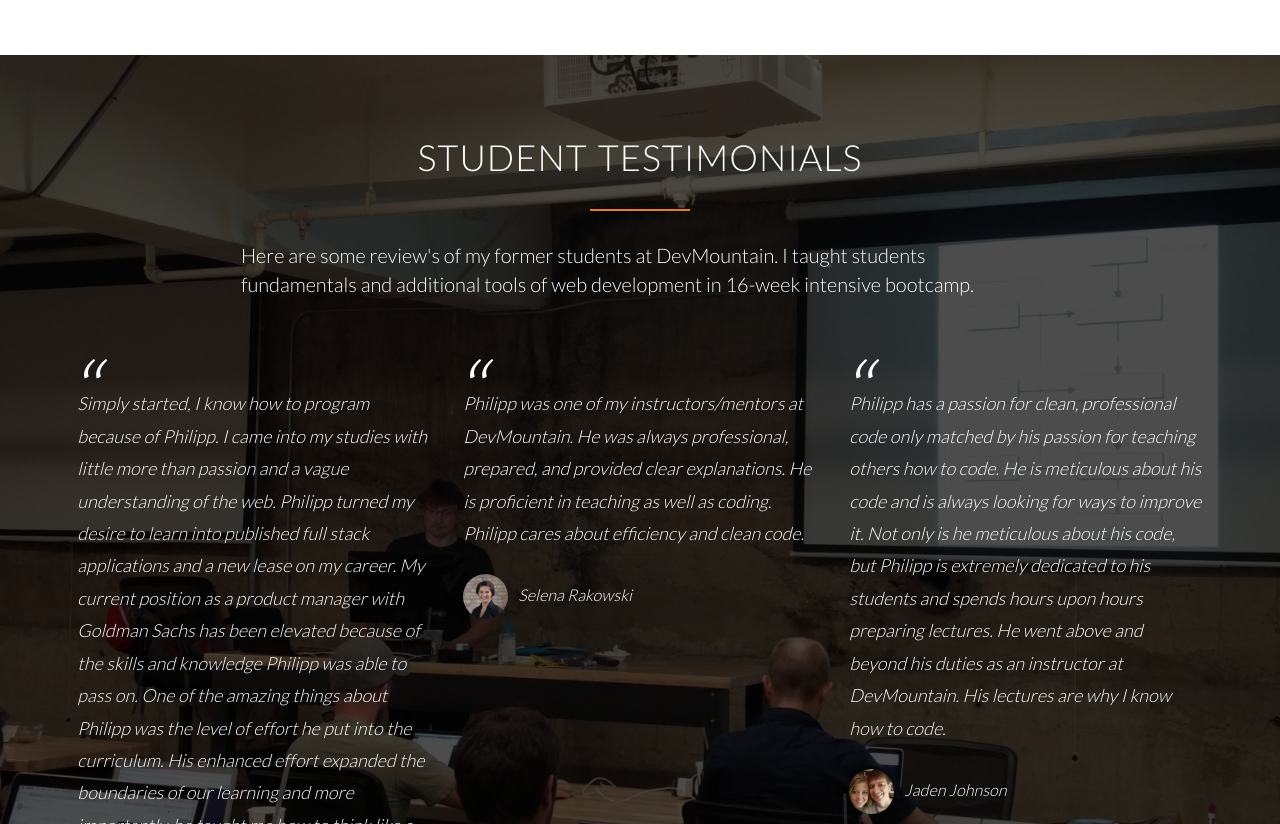
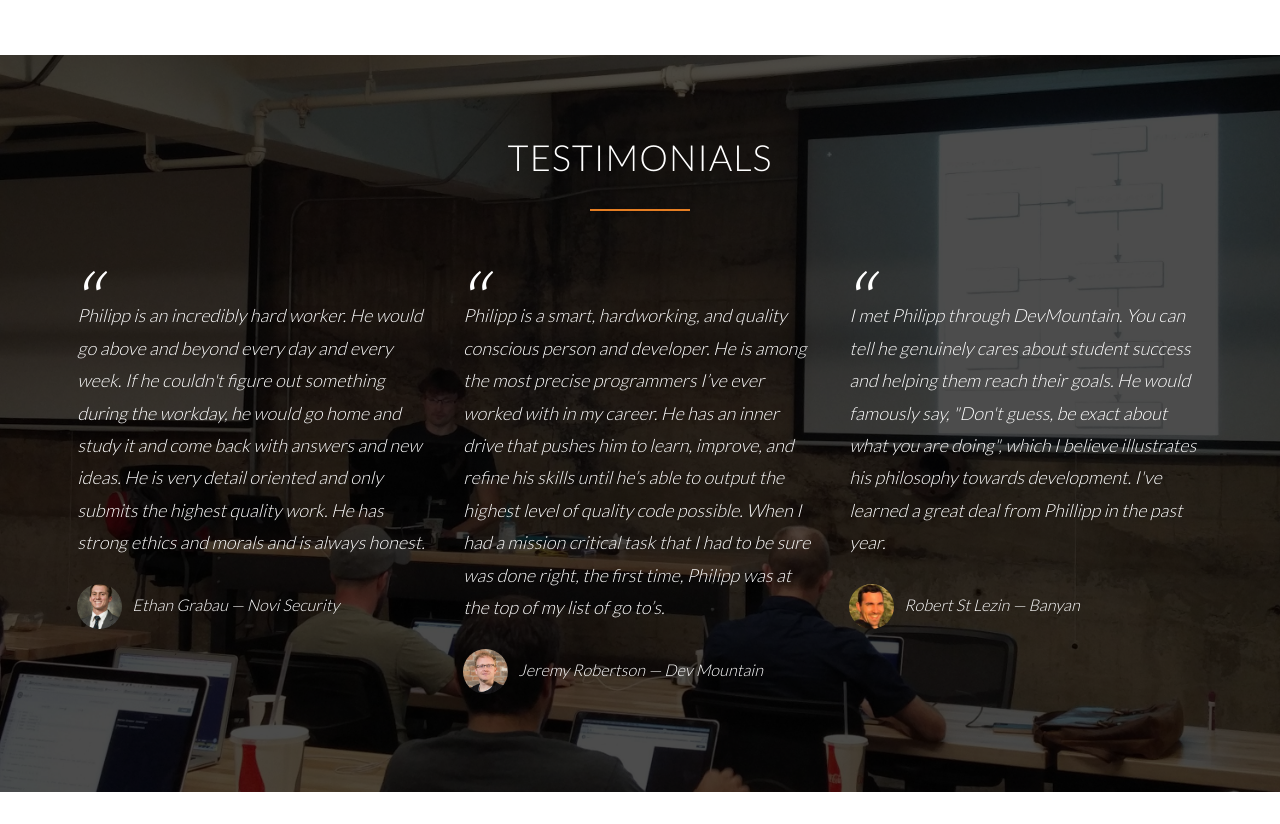
Before and after one commit to philippschulte/philippschulte.github.io, a website: page index.html in a window 1280 px wide. Shown: the part 2460-3284 px from the top of the page. Drawn offline with Linux system fonts and the light colour scheme; files whose address does not match are found by name.

Commit message:
Add new testimonials and profile pictures

```diff
--- a/index.html
+++ b/index.html
@@ -133,31 +133,28 @@
 
     <section class="section-reviews">
       <div class="row">
-        <h2>Student Testimonials</h2>
-        <p class="long-copy">
-          Here are some review's of my former students at DevMountain. I taught students fundamentals and additional tools of web development in 16-week intensive bootcamp.
-        </p>
+        <h2>Testimonials</h2>
       </div>
 
       <div class="row">
         <div class="col span-1-of-3">
           <blockquote>
-            Simply started, I know how to program because of Philipp. I came into my studies with little more than passion and a vague understanding of the web. Philipp turned my desire to learn into published full stack applications and a new lease on my career. My current position as a product manager with Goldman Sachs has been elevated because of the skills and knowledge Philipp was able to pass on. One of the amazing things about Philipp was the level of effort he put into the curriculum. His enhanced effort expanded the boundaries of our learning and more importantly, he taught me how to think like a developer. When he was in the classroom leading us, we were not only expertly taught the daily objectives, but we were given professional insights that can only be gleaned from someone as detail oriented, smart, experienced, and passionate as Philipp.
-            <cite><img src="src/img/sam.jpg" alt="Sam H. Biggs" />Sam H. Biggs</cite>
+            Philipp is an incredibly hard worker. He would go above and beyond every day and every week. If he couldn't figure out something during the workday, he would go home and study it and come back with answers and new ideas. He is very detail oriented and only submits the highest quality work. He has strong ethics and morals and is always honest.
+            <cite><img src="src/img/ethan.jpg" alt="Ethan Grabau" />Ethan Grabau &mdash; Novi Security</cite>
           </blockquote>
         </div>
 
         <div class="col span-1-of-3">
           <blockquote>
-            Philipp was one of my instructors/mentors at DevMountain. He was always professional, prepared, and provided clear explanations. He is proficient in teaching as well as coding. Philipp cares about efficiency and clean code.
-            <cite><img src="src/img/selena.jpg" alt="Selena Rakowski" />Selena Rakowski</cite>
+            Philipp is a smart, hardworking, and quality conscious person and developer. He is among the most precise programmers I’ve ever worked with in my career. He has an inner drive that pushes him to learn, improve, and refine his skills until he’s able to output the highest level of quality code possible. When I had a mission critical task that I had to be sure was done right, the first time, Philipp was at the top of my list of go to’s.
+            <cite><img src="src/img/jeremy.jpg" alt="Jeremy Robertson" />Jeremy Robertson &mdash; Dev Mountain</cite>
           </blockquote>
         </div>
 
         <div class="col span-1-of-3">
           <blockquote>
-            Philipp has a passion for clean, professional code only matched by his passion for teaching others how to code. He is meticulous about his code and is always looking for ways to improve it. Not only is he meticulous about his code, but Philipp is extremely dedicated to his students and spends hours upon hours preparing lectures. He went above and beyond his duties as an instructor at DevMountain. His lectures are why I know how to code.
-            <cite><img src="src/img/jaden.jpg" alt="Jaden Johnson" />Jaden Johnson</cite>
+            I met Philipp through DevMountain. You can tell he genuinely cares about student success and helping them reach their goals. He would famously say, "Don't guess, be exact about what you are doing", which I believe illustrates his philosophy towards development. I've learned a great deal from Phillipp in the past year.
+            <cite><img src="src/img/robert.jpg" alt="Robert St Lezin" />Robert St Lezin &mdash; Banyan</cite>
           </blockquote>
         </div>
       </div>
```
Also changed, not shown: src/img/ethan.jpg (added), src/img/jaden.jpg (deleted), src/img/jeremy.jpg (added), src/img/robert.jpg (added), src/img/sam.jpg (deleted), src/img/selena.jpg (deleted).
